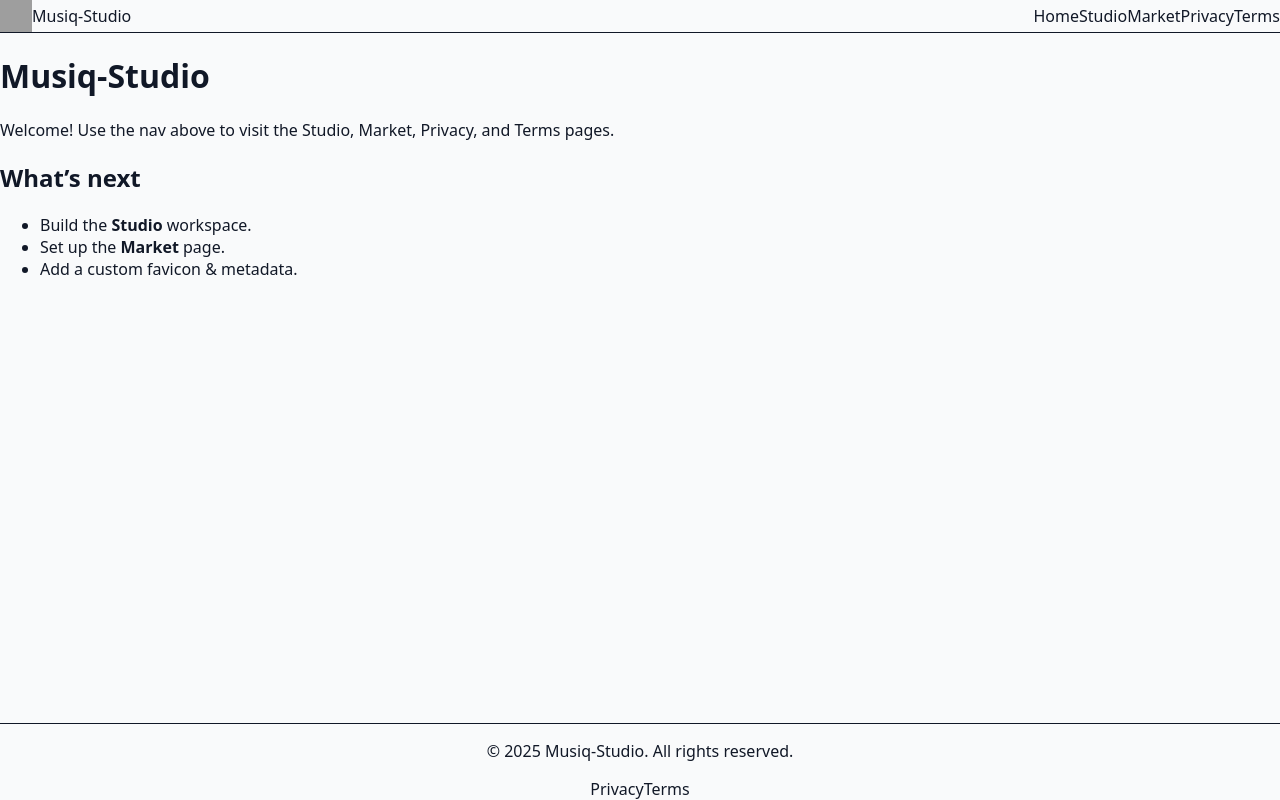
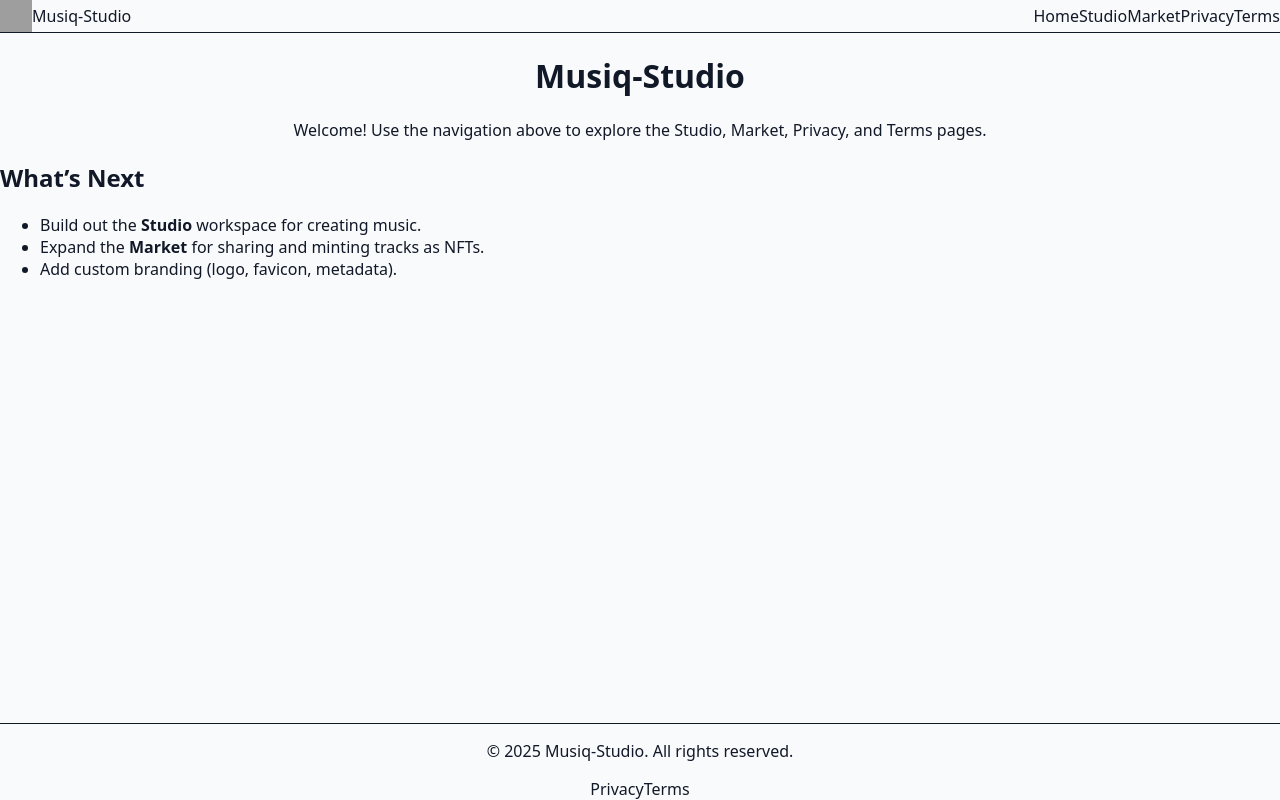
Before and after one commit to TPayne011/musiq-studio, a Next.js app: page / in a window 1280 px wide. Built offline with nearby package versions, Linux system fonts and the light colour scheme; grey boxes are pictures that could not be loaded.

Commit message:
Add clean Home page

```diff
--- a/src/app/page.tsx
+++ b/src/app/page.tsx
@@ -2,22 +2,23 @@
 export default function HomePage() {
   return (
     <main className="max-w-4xl mx-auto px-4 py-12">
-      <h1 className="text-3xl font-bold">Musiq-Studio</h1>
-      <p className="mt-3 text-lg">
-        Welcome! Use the nav above to visit the Studio, Market, Privacy, and
-        Terms pages.
+      <h1 className="text-4xl font-bold text-center">Musiq-Studio</h1>
+      <p className="mt-4 text-lg text-center text-gray-700">
+        Welcome! Use the navigation above to explore the Studio, Market,
+        Privacy, and Terms pages.
       </p>
 
-      <section className="mt-8 space-y-3">
-        <h2 className="text-xl font-semibold">What’s next</h2>
+      <section className="mt-10 space-y-3">
+        <h2 className="text-2xl font-semibold">What’s Next</h2>
         <ul className="list-disc pl-6 space-y-1">
           <li>
-            Build the <strong>Studio</strong> workspace.
+            Build out the <strong>Studio</strong> workspace for creating music.
           </li>
           <li>
-            Set up the <strong>Market</strong> page.
+            Expand the <strong>Market</strong> for sharing and minting tracks as
+            NFTs.
           </li>
-          <li>Add a custom favicon & metadata.</li>
+          <li>Add custom branding (logo, favicon, metadata).</li>
         </ul>
       </section>
     </main>
```
